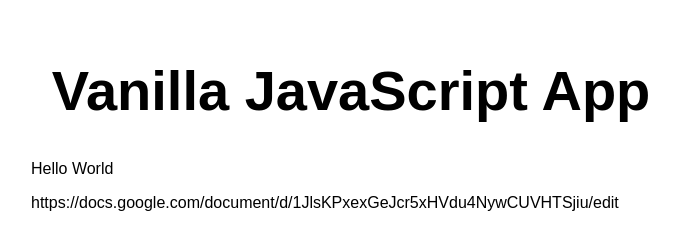
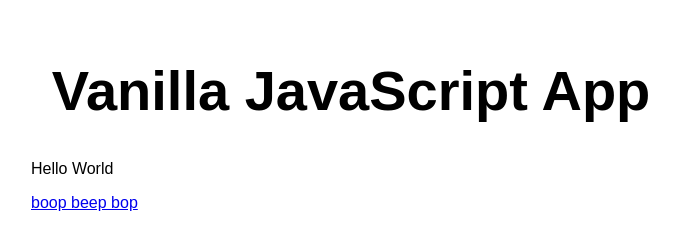
Before and after one commit to mohammedsheshtar/engineering-portfolio, a website: page src/index.html in a window 1280 px wide. Shown: the whole page, without its empty margins (289-968 px from the left). Drawn offline with Linux system fonts and the light colour scheme.

Commit message:
Update index.html

```diff
--- a/src/index.html
+++ b/src/index.html
@@ -12,7 +12,7 @@
   <main>
     <h1>Vanilla JavaScript App</h1>
     <p>Hello World</p>
-    <a>https://docs.google.com/document/d/1JlsKPxexGeJcr5xHVdu4NywCUVHTSjiu/edit</a>
+    <a href ="https://docs.google.com/document/d/1JlsKPxexGeJcr5xHVdu4NywCUVHTSjiu/edit"> boop beep bop</a>
   </main>
 </body>
 
```
